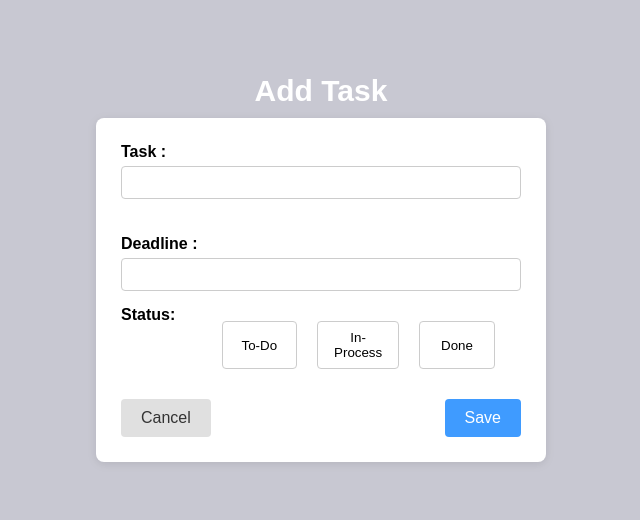
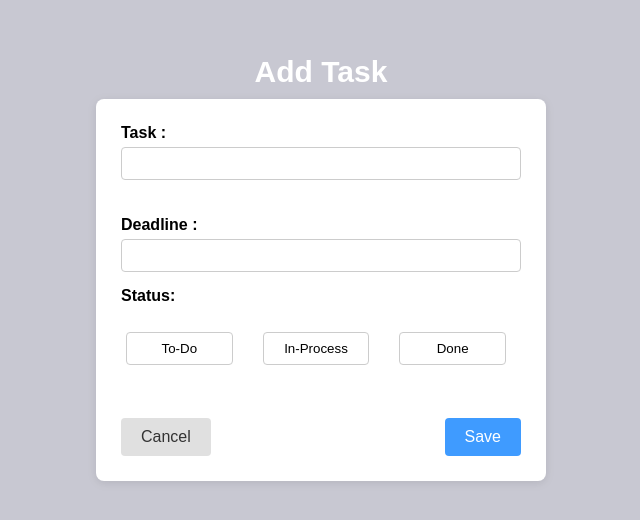
Before and after one commit to agiledev-students-spring2025/4-final-flipped2, a React (Create React App) app in the folder front-end/: page /addtask in a window 1280 px wide. Shown: the part 144-664 px from the top of the page, without its empty margins (319-959 px from the left). Built offline with nearby package versions, Linux system fonts and the light colour scheme.

Commit message:
update popup js and css file for visual improvement

```diff
--- a/front-end/src/AddEditPopup.css
+++ b/front-end/src/AddEditPopup.css
@@ -88,47 +88,46 @@
 }
 
 .status-group {
-  display: flex;
-  align-items: flex-start;
   margin-bottom: 15px;
+  font-family: Arial, sans-serif;
+  position: relative;
+}
+
+.status-row {
+  position: relative;
+  height: 30px; /* adjust as needed */
+  /* No flex here since we want to use absolute positioning for the display */
 }
 
 .status-label {
-  font-family: Arial, sans-serif;
   font-weight: bold;
-  margin-right: 20px;
+  margin-right: 10px;
+  /* This label stays in the normal flow on the left */
 }
 
-.status-controls {
-  flex: 1;
-  display: flex;
-  flex-direction: column;
-  align-items: center;
+.status-display {
+  position: absolute;
+  left: 50%;
+  transform: translateX(-50%);
+  font-size: 16px;
+  /* This will be exactly centered in the row */
 }
 
 .status-buttons {
   display: flex;
   justify-content: center;
   gap: 10px;
-  margin-bottom: 10px;
 }
 
 .status-buttons button {
-  font-family: Arial, sans-serif; /* Matching font */
   padding: 8px 16px;
   border: 1px solid #ccc;
   border-radius: 4px;
+  background: #fff;
   cursor: pointer;
-  background: #fff;
   text-transform: capitalize;
 }
 
 .status-buttons button:hover {
-  background-color: #f0f0f0;
+  background-color: #e0e0e0;
 }
-
-.status-display {
-  font-family: Arial, sans-serif;
-  font-size: 18px;
-  text-align: center;
-}
--- a/front-end/src/AddTaskPopup.js
+++ b/front-end/src/AddTaskPopup.js
@@ -57,24 +57,22 @@ const AddTaskPopup = ({ onSave }) => {
           </div>
         </form>
         <div className="status-group">
-          <div className="status-label">Status:</div>
-            <div className="status-controls">
+          <div className="status-row">
+            <span className="status-label">Status:</span>
+            <span className="status-display">{status}</span>
+          </div>
             <div className="status-buttons">
               <button type="button" onClick={() => setStatus('todo')}>
                 To-do
-                </button>
+              </button><br />
               <button type="button" onClick={() => setStatus('in-progress')}>
                 In-Process
-                </button>
+              </button><br />
               <button type="button" onClick={() => setStatus('done')}>
                 Done
-                </button>
+              </button><br />
             </div>
-            <div className="status-display">
-              {status}
-            </div>
-          </div>
-        </div>
+          </div><br />
         <div className="button-container">
           <button type="button" className="cancel-button" onClick={handleCancel}>
             Cancel
```
Lines whose indentation alone changed are shown as unchanged.
